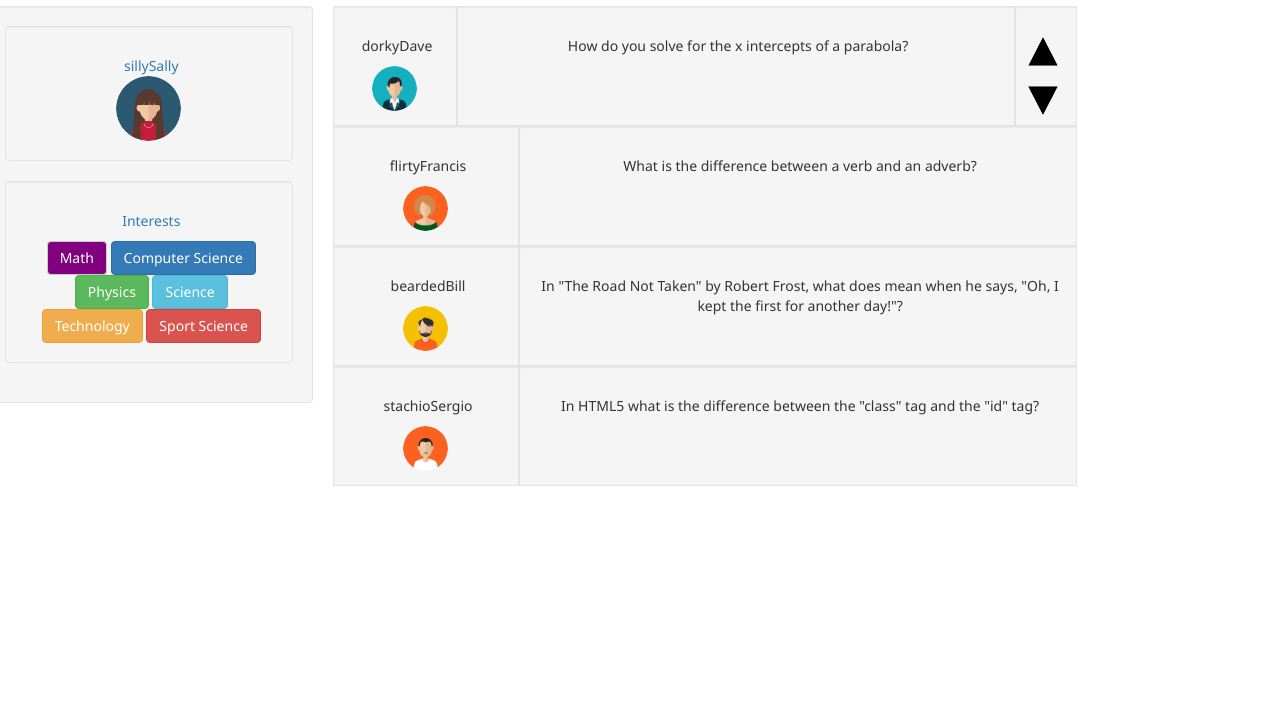
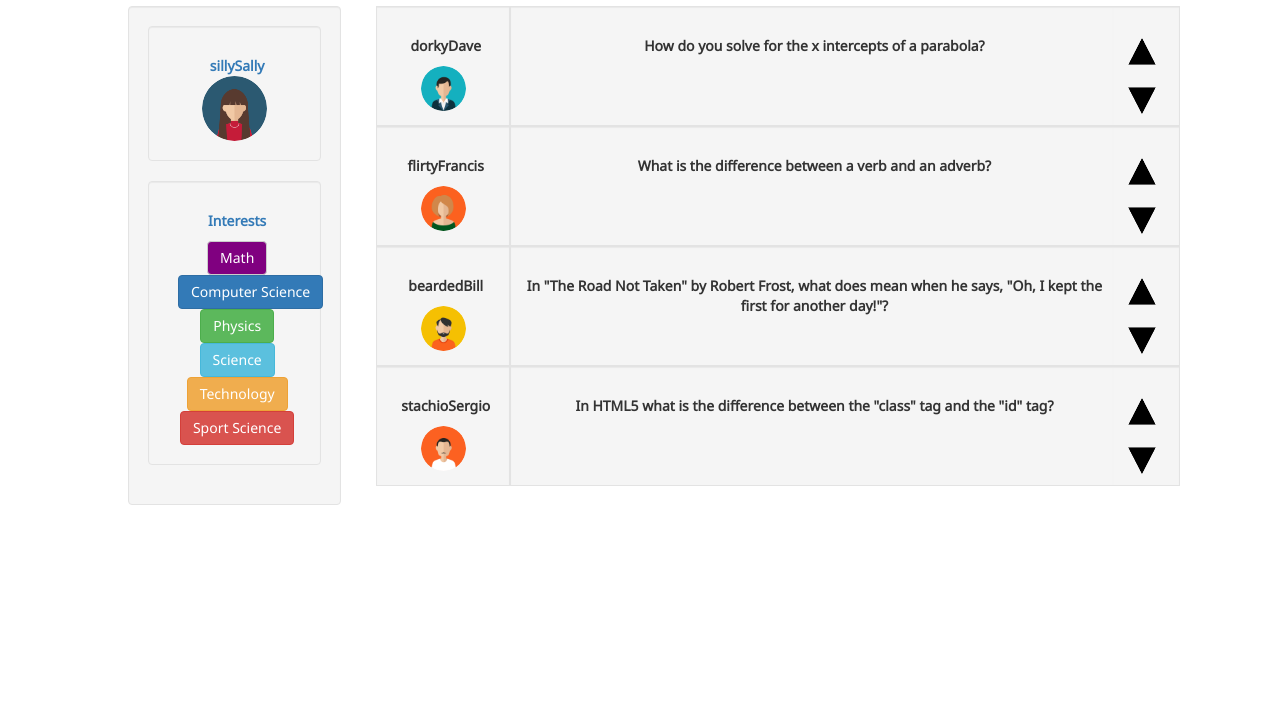
Before and after one commit to pbeach5693/Software-Engineering-Website, a website: page src/index.html in a window 1280 px wide. Shown: the part 73-800 px from the top of the page. Drawn offline with nearby package versions, Linux system fonts and the light colour scheme; files that its build step writes are made by us from their sources.

Commit message:
Updated main css, also modifying the main homepage. (#17)
* Added something

* Added one arrow

* Added arrow images

* Added arrow buttons and made CSS more readable

* Added margin(to center) and bolded p-font

```diff
--- a/src/css/coolStyle.css
+++ b/src/css/coolStyle.css
@@ -18,11 +18,7 @@
   margin: none;
 }
 
-.feed .col-sm-3 {
-  padding-right: 0;
-  padding-left: 0;
-  height: 120px;
-}
+
 
 .leftpad {
   padding-left: 20px;
@@ -32,8 +28,27 @@
   padding-right: 20px;
 }
 
-.feed .row {
+div[role=feed], div[role=profile], .row {
+  margin: 0 auto;
+}
+
+div[role=feed] .row {
   padding-left: 20px;
+}
+
+div[role=feed] img {
+  padding: 10px;
+
+}
+
+div[role=feed] .col-sm-3 {
+  padding-right: 0;
+  padding-left: 0;
+  height: 120px;
+}
+
+div[role=profile] {
+  margin-left: 10%;
 }
 
 div.well p {
@@ -44,14 +59,18 @@ div.well p {
 
 }
 
-.feed img {
-  padding: 10px;
-
-}
-
 .arrow img {
   height: 50px;
   width: 50px;
-  padding: auto;
+  padding: 10px 10px 20px 10px;
   margin-right: 10%;
 }
+
+.col-sm-9 .well {
+  border-right: none;
+}
+
+.col-sm-1 .well{
+  border-left: none;
+  margin-bottom: 0;
+}
--- a/src/css/main.css
+++ b/src/css/main.css
@@ -32,6 +32,7 @@ body {
   font-family: 'Poppins', sans-serif;
   font-family: 'Roboto', sans-serif;
   font-family: 'Noto Sans', sans-serif;
+  font-weight: bold;
   margin: 0px;
   padding: 0px;
   text-decoration: none;
--- a/src/index.html
+++ b/src/index.html
@@ -79,8 +79,8 @@
   </nav>
 
   <div class="container-text-center">
-    <div class="row">
-      <div class="col-sm-3 well">
+    <div class="row" role="main-container">
+      <div class="col-sm-2 well" role="profile">
         <div class="well">
           <p><a href="#">sillySally</a></p>
           <img src="img/profile/avatar-1.imageset/avatar-1.png" class="img-circle" height="65" width="65" alt="Avatar">
@@ -97,8 +97,8 @@
           </p>
         </div>
       </div>
-      <div class="feed">
-	      <div class="col-sm-7">
+
+	    <div class="col-sm-8" role="feed">
 	      <div class="row">
 	        <div class="col-sm-2 pie">
 	          <div class="well pie">
@@ -114,14 +114,14 @@
           <div class="col-sm-1 pie">
             <div class="well pie">
               <div class="arrow">
-                  <img src="img/Icons/arrowup.png">
-                  <img src="img/Icons/arrowdown.png">
+                <img class="btn" src="img/Icons/arrowup.png">
+                <img class="btn" src="img/Icons/arrowdown.png">
               </div>
             </div>
           </div>
 	      </div>
 	      <div class="row">
-	          <div class="col-sm-3 pie">
+	        <div class="col-sm-2 pie">
 	          <div class="well pie">
 	            <p>flirtyFrancis</p>
 	        <img src="img/profile/avatar-3.imageset/avatar-3.png" class="img-circle" height="65" width="65" alt="Avatar">
@@ -132,9 +132,17 @@
 	            <p>What is the difference between a verb and an adverb?</p>
 	          </div>
 	        </div>
+          <div class="col-sm-1 pie">
+            <div class="well pie">
+              <div class="arrow">
+                <img class="btn" src="img/Icons/arrowup.png">
+                <img class="btn" src="img/Icons/arrowdown.png">
+              </div>
+            </div>
+          </div>
 	      </div>
 	      <div class="row">
-	          <div class="col-sm-3 pie">
+	        <div class="col-sm-2 pie">
 	          <div class="well pie">
 	            <p>beardedBill</p>
 	        <img src="img/profile/avatar-4.imageset/avatar-4.png" class="img-circle" height="65" width="65" alt="Avatar">
@@ -145,9 +153,17 @@
 	            <p>In "The Road Not Taken" by Robert Frost, what does mean when he says, "Oh, I kept the first for another day!"?</p>
 	          </div>
 	        </div>
+          <div class="col-sm-1 pie">
+            <div class="well pie">
+              <div class="arrow">
+                <img class="btn" src="img/Icons/arrowup.png">
+                <img class="btn" src="img/Icons/arrowdown.png">
+              </div>
+            </div>
+          </div>
 	      </div>
 	      <div class="row">
-	          <div class="col-sm-3 pie">
+	        <div class="col-sm-2 pie">
 	          <div class="well pie">
 	            <p>stachioSergio</p>
 	        <img src="img/profile/avatar-5.imageset/avatar-5.png" class="img-circle" height="65" width="65" alt="Avatar">
@@ -156,6 +172,13 @@
 	        <div class="col-sm-9 pie">
 	          <div class="well pie">
 	            <p>In HTML5 what is the difference between the "class" tag and the "id" tag?</p>
+	          </div>
+	        </div>
+          <div class="col-sm-1 pie">
+            <div class="well pie">
+              <div class="arrow">
+                <img class="btn" src="img/Icons/arrowup.png">
+                <img class="btn" src="img/Icons/arrowdown.png">
               </div>
             </div>
           </div>
```
Also changed, not shown: 1 other file. Lines whose indentation alone changed are shown as unchanged.
